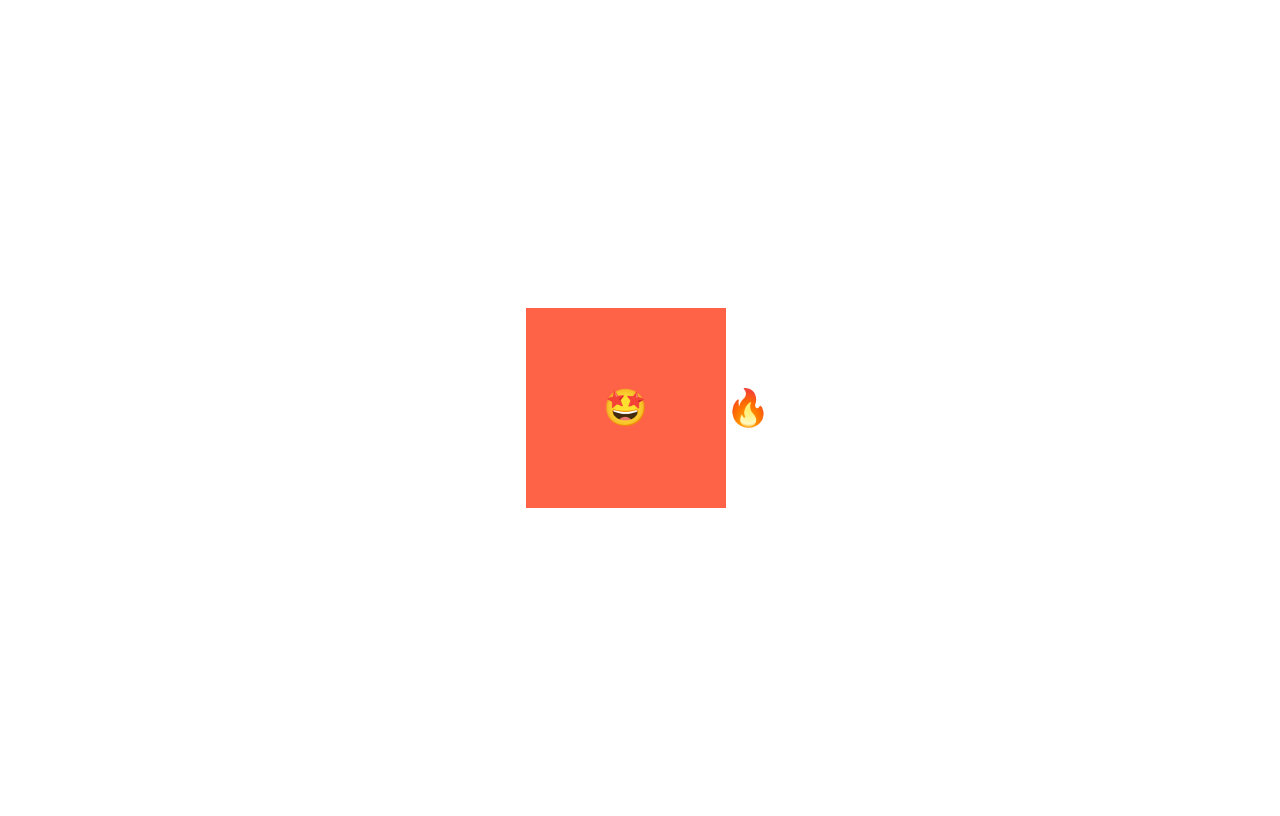
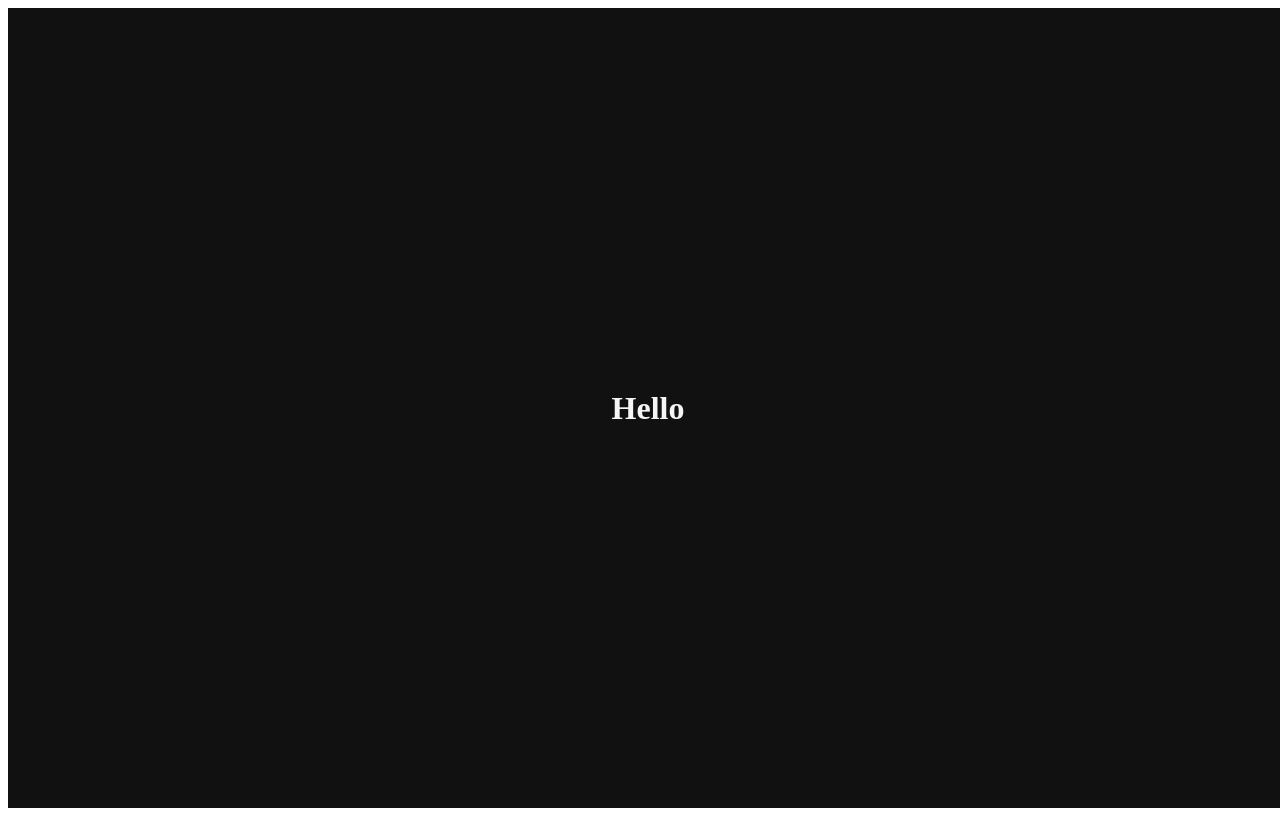
Before and after one commit to HamInKyou/nomadReact, a React (Create React App) app in the folder styled-components-app/: page / in a window 1280 px wide. Built offline with nearby package versions, Linux system fonts and the light colour scheme.

Commit message:
[styled-components-app] #2.7 공통으로 사용되는 스타일 값들 글로벌한 theme에 넣어 사용하는 방법

```diff
--- a/styled-components-app/src/App.js
+++ b/styled-components-app/src/App.js
@@ -1,4 +1,4 @@
-import styled, { keyframes } from "styled-components";
+import styled from "styled-components";
 
 const Wrapper = styled.div`
   display: flex;
@@ -6,31 +6,17 @@
   width: 100vw;
   justify-content: center;
   align-items: center;
+  background-color: ${(props) => props.theme.backgroundColor};
 `;
 
-const Emoji = styled.span`
-  font-size: 36px;
-`;
-
-const Box = styled.div`
-  height: 200px;
-  width: 200px;
-  background-color: tomato;
-  display: flex;
-  justify-content: center;
-  align-items: center;
-  ${Emoji}:hover {
-    font-size: 98px;
-  }
+const Title = styled.h1`
+  color: ${(props) => props.theme.textColor};
 `;
 
 function App() {
   return (
     <Wrapper>
-      <Box>
-        <Emoji>🤩</Emoji>
-      </Box>
-      <Emoji>🔥</Emoji>
+      <Title>Hello</Title>
     </Wrapper>
   );
 }
--- a/styled-components-app/src/index.js
+++ b/styled-components-app/src/index.js
@@ -1,10 +1,25 @@
 import React from "react";
 import ReactDOM from "react-dom/client";
 import App from "./App";
+import { ThemeProvider } from "styled-components";
+
+// theme은 기본적으로 모든 생상들을 가지고 있는 *Object*
+const darkTheme = {
+  textColor: "whitesmoke",
+  backgroundColor: "#111",
+};
+const lightTheme = {
+  textColor: "#111",
+  backgroundColor: "whitesmoke",
+};
 
 const root = ReactDOM.createRoot(document.getElementById("root"));
+
 root.render(
   <React.StrictMode>
-    <App />
+    {/* ThemeProvider는 theme라는 provider를 필요로 한다. */}
+    <ThemeProvider theme={darkTheme}>
+      <App />
+    </ThemeProvider>
   </React.StrictMode>
 );
```
